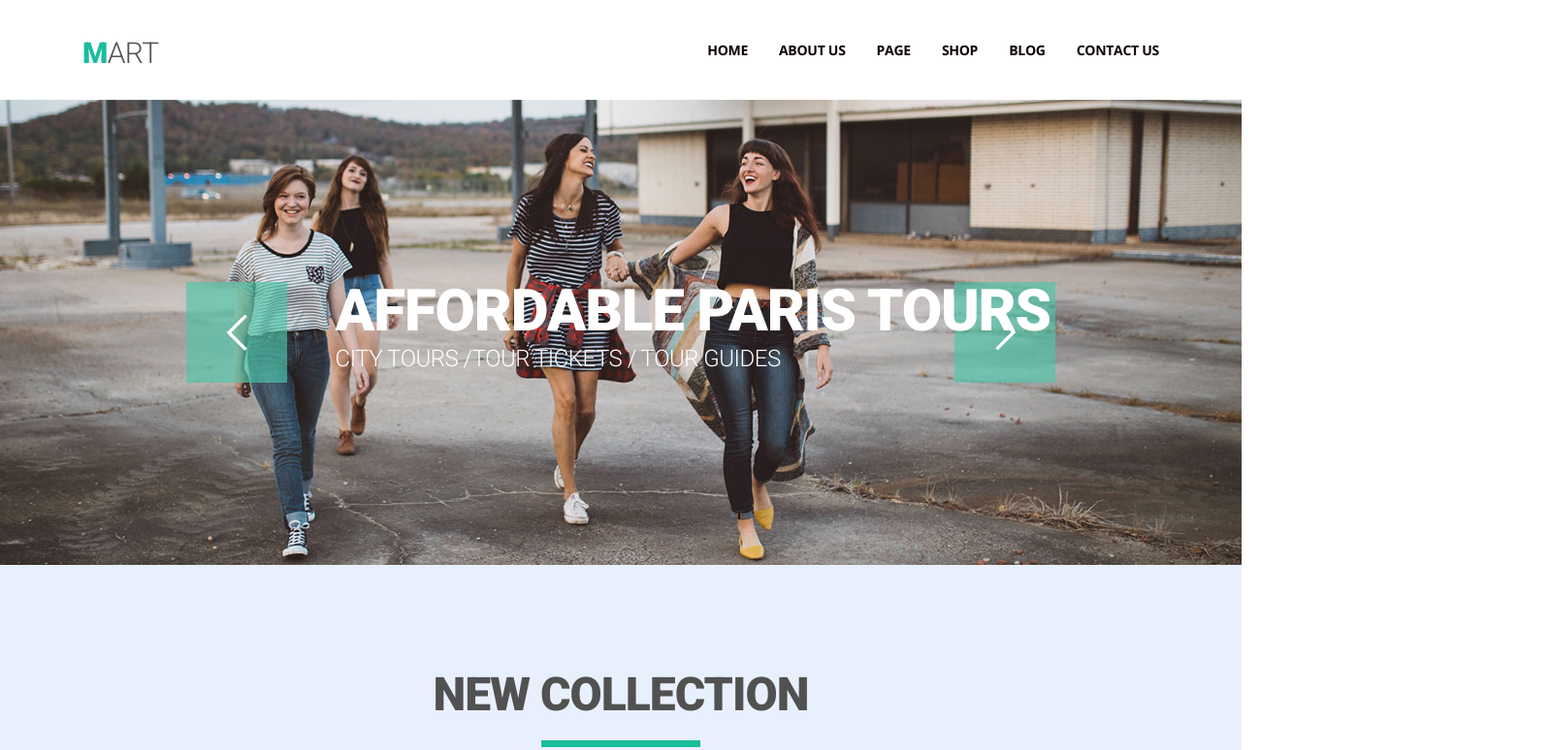
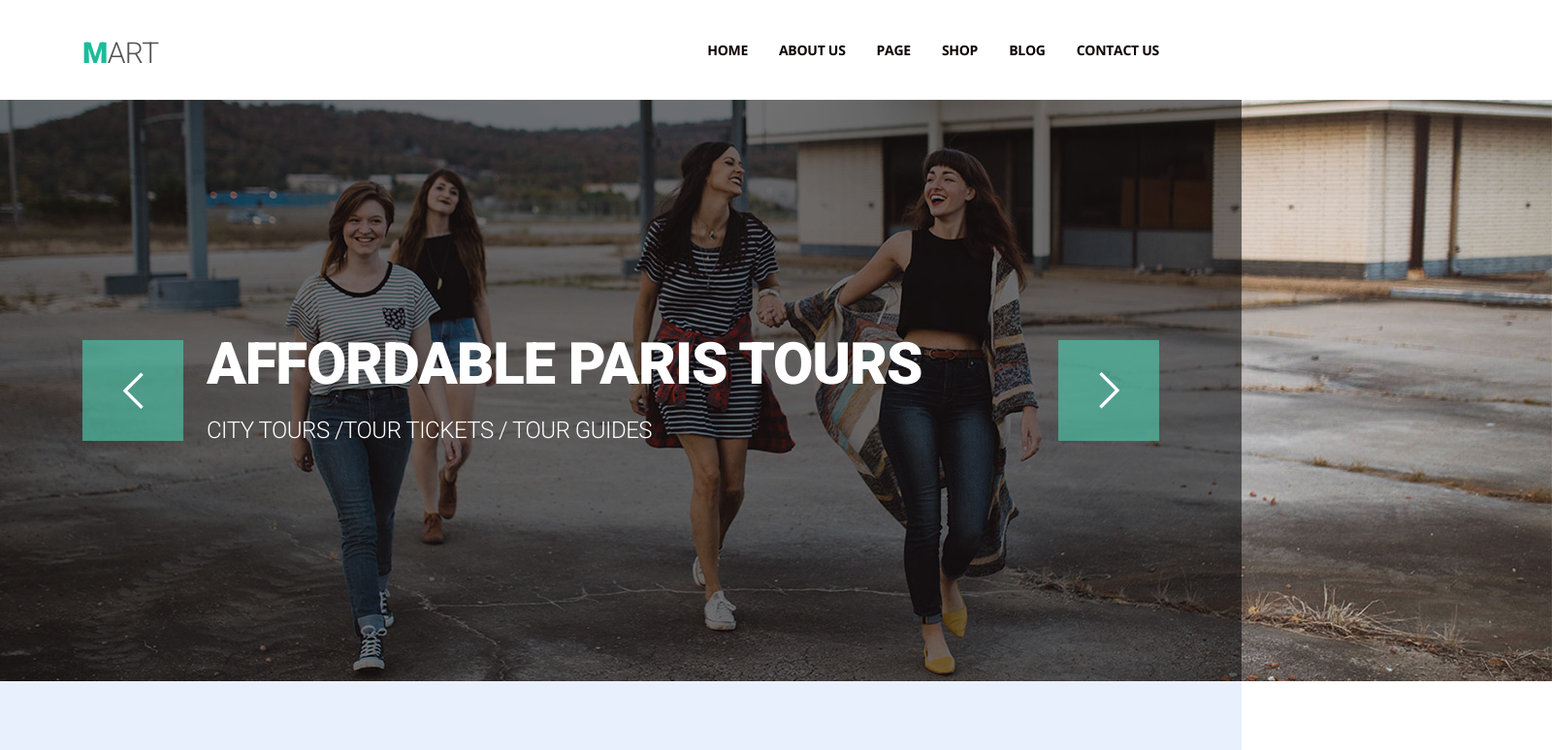
Before and after one commit to annashpb/goit-fe-course, a plain HTML site: page html-css/module-05/index.html in a window 1280 px wide. Shown: the top 774 px of the page at 97% size, 1600 px wide, since content can reach past the window. Drawn offline with nearby package versions, Linux system fonts and the light colour scheme.

Commit message:
mod05bsck

```diff
--- a/html-css/module-05/css/styles.css
+++ b/html-css/module-05/css/styles.css
@@ -74,32 +74,37 @@ main {
 
 .slider {
   position: relative;
-  max-width: 100%;
+  width: 100%;
   display: inline-block;
   font-size: 0px;
 }
 
 .slider img {
-  object-fit: cover;
-  max-width: 100%;
+  object-fit: contain;
   height: auto;
 }
 
-.darken {
-  position: absolute;
-  z-index: 1;
-  width: 100%;
-  height: 100%;
-  background-color: rgba(0, 0, 2, 0.52);
-  display: none;
+.slider-list-item {
+  display: block;
+  text-align: center;
 }
 
-.slider-container {
-  position: relative;
+.slider-list-item::after {
+  content: "";
+  background: rgba(0, 0, 2, 0.52);
+  position: absolute;
+  top: 0;
+  left: 0;
+  right: 0;
+  bottom: 0;
 }
 
-.slider:hover .darken {
-  display: block;
+.slider-buttons {
+  position: absolute;
+  top: 50%;
+  left: 50%;
+  transform: translate(-50%, -50%);
+  z-index: 4;
 }
 
 .arrow-to-left,
@@ -113,19 +118,19 @@ main {
   background-repeat: no-repeat;
   background-position: center;
   position: absolute;
-  top: 50%;
+  /* top: 50%; */
   transform: translateY(-50%);
-  z-index: 2;
+  /* z-index: 2; */
 }
 
 .arrow-to-left {
   background-image: url(../icons/arrow-left.png);
-  left: 15%;
+  left: 0%;
 }
 
 .arrow-to-right {
   background-image: url(../icons/arrow-right.png);
-  right: 15%;
+  right: 0%;
 }
 
 .arrow-to-left:hover,
@@ -144,10 +149,6 @@ main {
   font-size: 60px;
   text-transform: uppercase;
   line-height: 82px;
-  position: absolute;
-  top: 37%;
-  left: 27%;
-  z-index: 3;
 }
 
 .slider-content {
@@ -155,15 +156,20 @@ main {
   font-size: 24px;
   text-transform: uppercase;
   line-height: 54px;
-  position: absolute;
-  top: 50%;
-  left: 27%;
-  z-index: 4;
 }
 
 .slider-name,
 .slider-content {
   color: #ffffff;
+}
+
+.slider-text {
+  text-align: left;
+  position: absolute;
+  top: 50%;
+  left: 60%;
+  transform: translate(-50%, -50%);
+  z-index: 3;
 }
 
 .section-name {
@@ -242,13 +248,12 @@ main {
 
 .hov {
   display: none;
-  height: 261px;
-  width: 235px;
   background-color: rgba(0, 0, 0, 0.55);
   position: absolute;
-  top: 50%;
-  left: 50%;
-  transform: translate(-50%, -50%);
+  top: 10px;
+  left: 10px;
+  right: 10px;
+  bottom: 10px;
   z-index: 5;
 }
 
@@ -357,4 +362,5 @@ footer {
 
 .designer-name {
   color: #46bfa9;
+  text-decoration: none;
 }
--- a/html-css/module-05/index.html
+++ b/html-css/module-05/index.html
@@ -32,14 +32,19 @@
     </header>
     <main>
       <section class="slider">
-        <button type="button" class="arrow-to-left"></button>
-        <button type="button" class="arrow-to-right"></button>
+        <div class="slider-buttons container">
+          <button type="button" class="arrow-to-left"></button>
+          <button type="button" class="arrow-to-right"></button>
+        </div>
         <ul class="slider-list">
           <li class="slider-list-item">
-            <div class="darken"></div>
             <img src="./img/slider.jpg" alt="There was an image" />
-            <h2 class="slider-name">Affordable Paris tours</h2>
-            <p class="slider-content">City tours /Tour tickets / Tour guides</p>
+            <div class="slider-text container">
+              <h2 class="slider-name">Affordable Paris tours</h2>
+              <p class="slider-content">
+                City tours /Tour tickets / Tour guides
+              </p>
+            </div>
           </li>
         </ul>
       </section>
@@ -180,7 +185,7 @@
     <footer>
       <p class="footer-content">
         All Rights Reserved © <cite>Dokan</cite> | Designed
-        <span class="designer-name">ThemenGraph</span>
+        <a href="#" class="designer-name">ThemenGraph</a>
       </p>
     </footer>
   </body>
```
